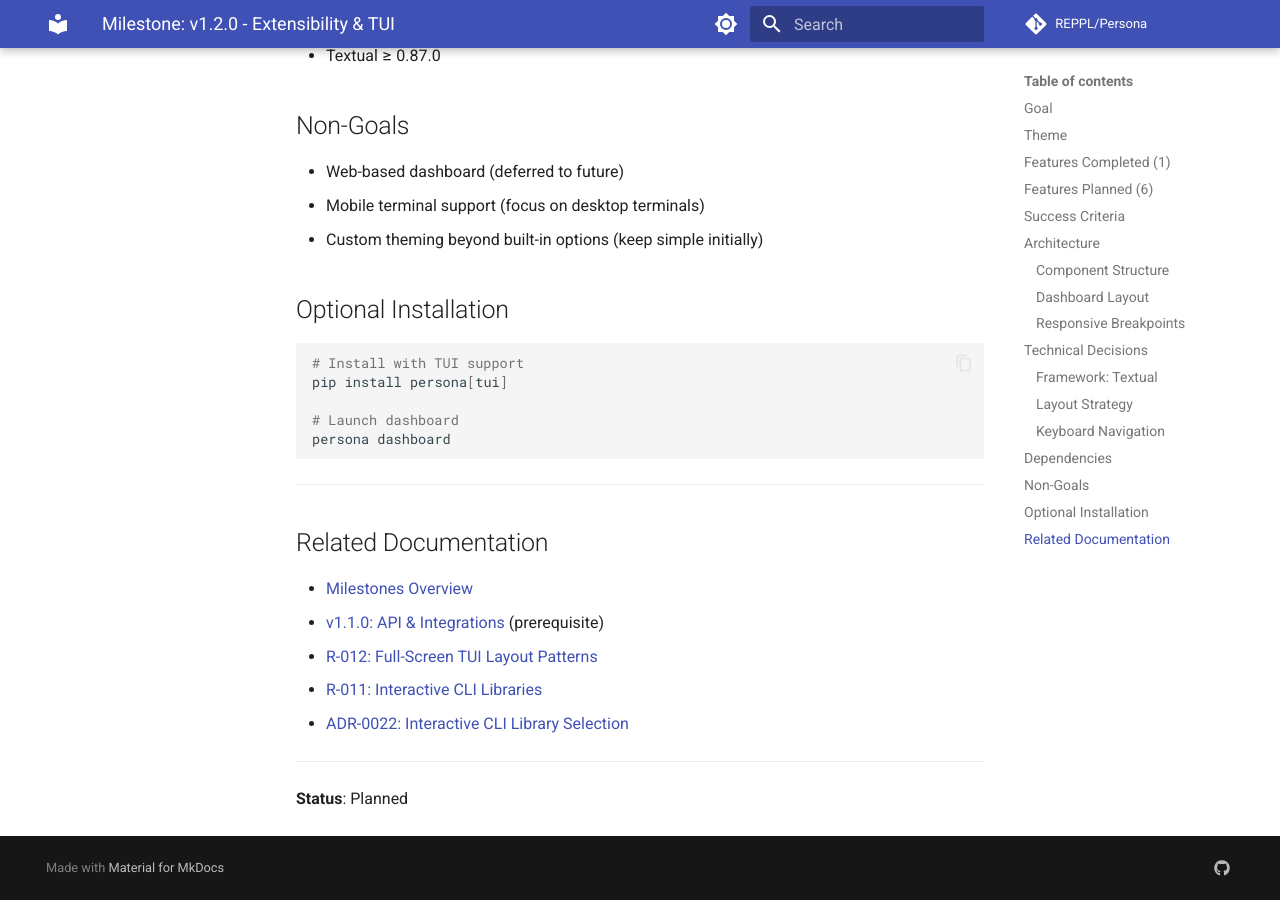
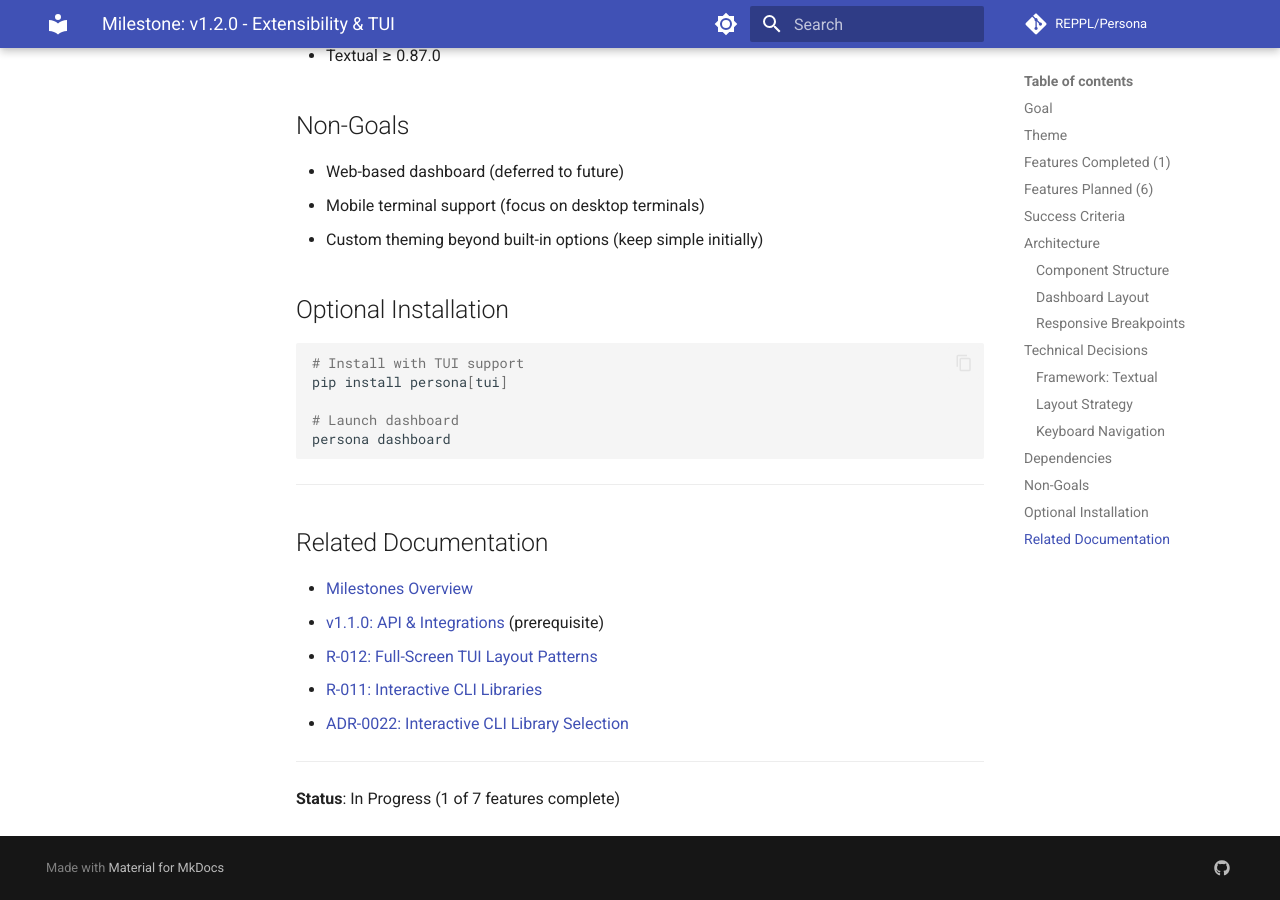
Before and after one commit to REPPL/Persona, an MkDocs documentation site: the page built from docs/development/roadmap/milestones/v1.2.0.md, in a window 1280 px wide and 900 px high, scrolled down 3963 px. Built offline with MkDocs 1.6.1 and Material for MkDocs 9.7.7, drawn with Linux system fonts in a browser that asks for light colours; comment, search, counter and statistics services are not loaded.

Commit message:
docs(milestone): update v1.2.0 status to in progress
🤖 Generated with [Claude Code](https://claude.com/claude-code)

Co-Authored-By: Claude Opus 4.5 <noreply@anthropic.com>

```diff
--- a/docs/development/roadmap/milestones/v1.2.0.md
+++ b/docs/development/roadmap/milestones/v1.2.0.md
@@ -164,4 +164,4 @@ persona dashboard
 
 ---
 
-**Status**: Planned
+**Status**: In Progress (1 of 7 features complete)
```
